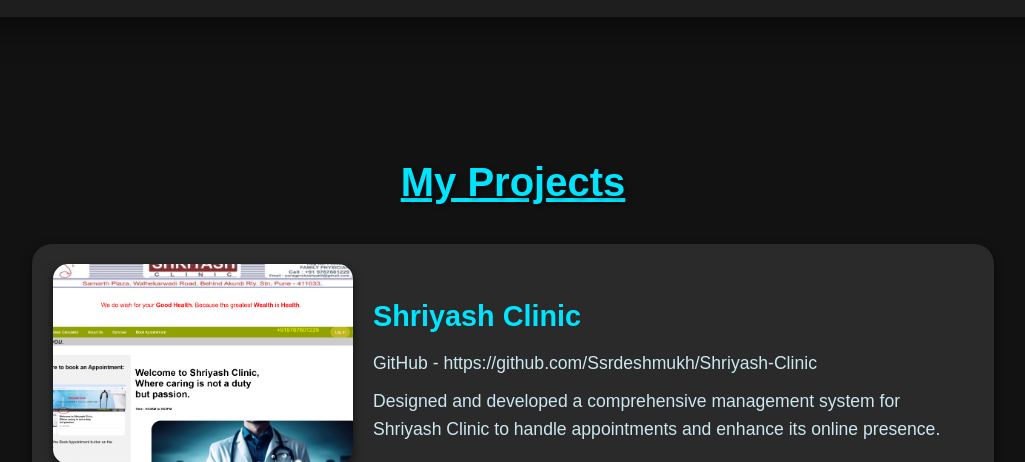
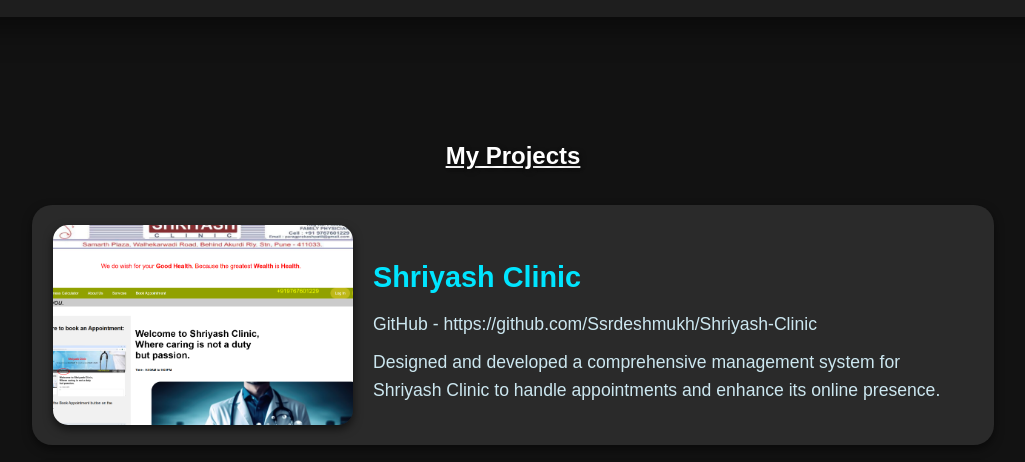
Before and after one commit to Ssrdeshmukh/Personal-Portfolio, a plain HTML site: page Portfolio/index.html in a window 1280 px wide. Shown: the part 2098-2560 px from the top of the page, without its empty margins (127-1152 px from the left). Drawn offline with Linux system fonts and the light colour scheme.

Commit message:
Update style.css

```diff
--- a/Portfolio/style.css
+++ b/Portfolio/style.css
@@ -441,10 +441,10 @@
 }
 
 #new-projects h2 {
-    font-size: 2.5rem;
+    /* font-size: 2.5rem; */
     text-decoration: underline;
     margin-bottom: 30px;
-    color: #00e5ff;
+    /* color: #00e5ff; */
     text-shadow: 2px 2px 5px rgba(0, 0, 0, 0.5);
 }
 
```
